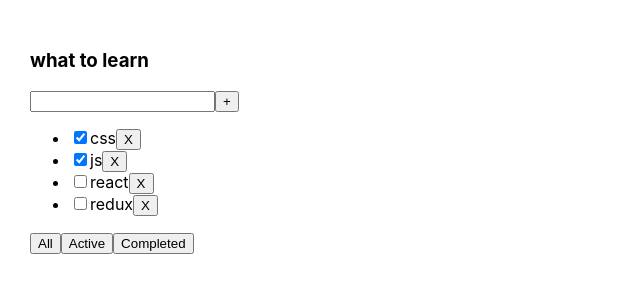
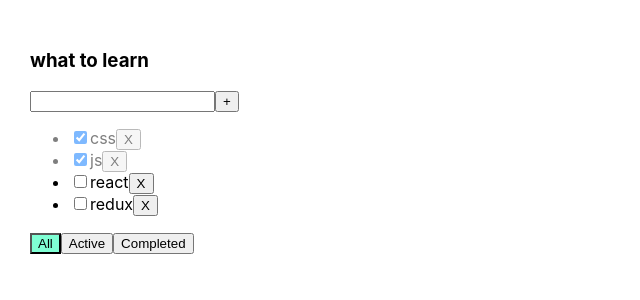
Before and after one commit to vaxich/todolist_with_Dimych, a React (Create React App) app: page / in a window 1280 px wide. Shown: the top 300 px of the page, without its empty margins (0-640 px from the left). Built offline with nearby package versions, Linux system fonts and the light colour scheme.

Commit message:
done 4 lesson

```diff
--- a/src/App.css
+++ b/src/App.css
@@ -6,3 +6,19 @@
 .App > div {
   margin-right: 50px;
 }
+
+.error {
+  border: 1px solid red;
+}
+
+.error-message {
+  color: red;
+}
+
+.active-filter {
+  background-color: aquamarine;
+}
+
+.is-done {
+  opacity: 0.5;
+}
--- a/src/App.tsx
+++ b/src/App.tsx
@@ -3,13 +3,14 @@
 import './App.css';
 import { TaskType, Todolist } from './Todolist';
 import { v1 } from 'uuid';
+import { log } from 'console';
 
 
 export type FilterValueType = "All" | "Completed" | "Active"
 
 function App() {
 
-  const [tasks, setTasks] = useState <Array<TaskType>>(
+  const [tasks, setTasks] = useState<Array<TaskType>>(
     [
       { id: v1(), title: "css", isDone: true },
       { id: v1(), title: "js", isDone: true },
@@ -23,7 +24,7 @@
 
 
   const removeTask = (id: string) => {
-    let resultTask = tasks.filter( task => task.id !== id)
+    let resultTask = tasks.filter(task => task.id !== id)
     setTasks(resultTask)
   }
 
@@ -42,23 +43,37 @@
     setFilter(value)
   }
 
+  const changeStatus = (taskId: string) => {
+    let task = tasks.find(t => t.id === taskId);
+
+
+    if (task) {
+      task.isDone = !task.isDone
+
+    }
+    setTasks([...tasks])
+
+  }
+
   let tasksForTodolist = tasks;
 
-  if (filter === "Completed" ) {
-    tasksForTodolist = tasks.filter( (task) => task.isDone === true)
+  if (filter === "Completed") {
+    tasksForTodolist = tasks.filter((task) => task.isDone === true)
   }
-  if (filter === "Active" ) {
-    tasksForTodolist = tasks.filter( (task) => task.isDone === false)
+  if (filter === "Active") {
+    tasksForTodolist = tasks.filter((task) => task.isDone === false)
   }
 
   return (
     <div className="App">
       <Todolist
-      title="what to learn"
-      tasks={tasksForTodolist}
-      removeTask = {removeTask}
-      changeFilter = {changeFilter}
-      addTask = {addTask}
+        title="what to learn"
+        tasks={tasksForTodolist}
+        filter = {filter}
+        removeTask={removeTask}
+        changeFilter={changeFilter}
+        addTask={addTask}
+        changeTaskStatus={changeStatus}
       />
 
     </div>
--- a/src/Todolist.tsx
+++ b/src/Todolist.tsx
@@ -4,9 +4,11 @@
 type PropsType = {
   title: string
   tasks: Array<TaskType>
+  filter: FilterValueType
   removeTask: (id: string) => void
   changeFilter: (value: FilterValueType) => void
   addTask: (newTaskTitle: string) => void
+  changeTaskStatus: (taskId: string) => void
 
 }
 
@@ -20,17 +22,23 @@
 export function Todolist(props: PropsType) {
 
   const [newTaskTitle, setNewTaskTitle] = useState("");
+  const [error, setError] = useState<string | null>(null);
 
   const onNewTitleChangeHandler = (event: ChangeEvent<HTMLInputElement>) => {
     setNewTaskTitle(event.currentTarget.value)
   }
   const onPressHandler = (event: KeyboardEvent<HTMLInputElement>) => {
-    if (event.charCode = 13) { props.addTask(newTaskTitle); setNewTaskTitle("") }
+    setError(null);
+    if (event.key === "Enter") { addTask() }
   }
 
   const addTask = () => {
-    props.addTask(newTaskTitle);
-    setNewTaskTitle("")
+    if (newTaskTitle.trim() !== "") {
+      props.addTask(newTaskTitle);
+      setNewTaskTitle("")
+    } else {
+      setError("Title is requared")
+    }
   }
 
   const onAllClickHandler = () => props.changeFilter("All")
@@ -41,12 +49,15 @@
     <div>
       <h3>{props.title}</h3>
       <div>
-        <input value={newTaskTitle}
-          onKeyPress={onPressHandler}
+        <input
+          className={error ? "error" : ""}
+          value={newTaskTitle}
+          onKeyDown={onPressHandler}
           onChange={onNewTitleChangeHandler} />
         <button
           onClick={addTask}>+
         </button>
+        {error && <div className="error-message">{error}</div>}
       </div>
       <ul>
         {props.tasks.map((task) => {
@@ -54,19 +65,22 @@
           const onRemoveHandler = () => {
             props.removeTask(task.id)
           }
+          const onChangeHandler = () => {
+            props.changeTaskStatus(task.id)
+          }
 
           return (
-            <li key={task.id}>
-              <input type="checkbox" checked={task.isDone} /><span>{task.title}</span>
+            <li key={task.id} className={task.isDone ? "is-done" : ""}>
+              <input type="checkbox" checked={task.isDone} onChange={onChangeHandler} /><span>{task.title}</span>
               <button onClick={onRemoveHandler}>X</button>
             </li>
           )
         })}
 
       </ul>
-      <button onClick={onAllClickHandler}>All</button>
-      <button onClick={onActiveClickHandler}>Active</button>
-      <button onClick={onCompletedClickHandler}>Completed</button>
+      <button className={props.filter === "All" ? "active-filter" : "" } onClick={onAllClickHandler}>All</button>
+      <button className={props.filter === "Active" ? "active-filter" : "" } onClick={onActiveClickHandler}>Active</button>
+      <button className={props.filter === "Completed" ? "active-filter" : "" } onClick={onCompletedClickHandler}>Completed</button>
 
     </div>
   )
```
